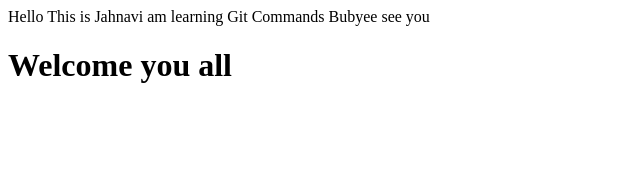
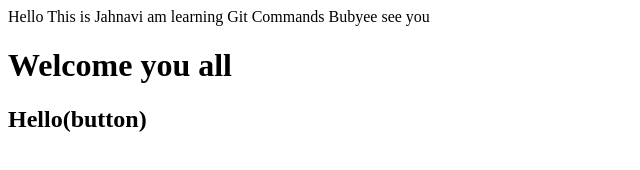
Before and after one commit to Janureddy2004/localrepo, a plain HTML site: page index.html in a window 1280 px wide. Shown: the whole page, without its empty margins (0-640 px from the left). Drawn offline with Linux system fonts and the light colour scheme.

Commit message:
add button

```diff
--- a/index.html
+++ b/index.html
@@ -1,2 +1,3 @@
 <p>Hello This is Jahnavi am learning Git Commands Bubyee see you </p>
 <h1> Welcome you all </h1>
+<h2>Hello(button)</h2>
```
